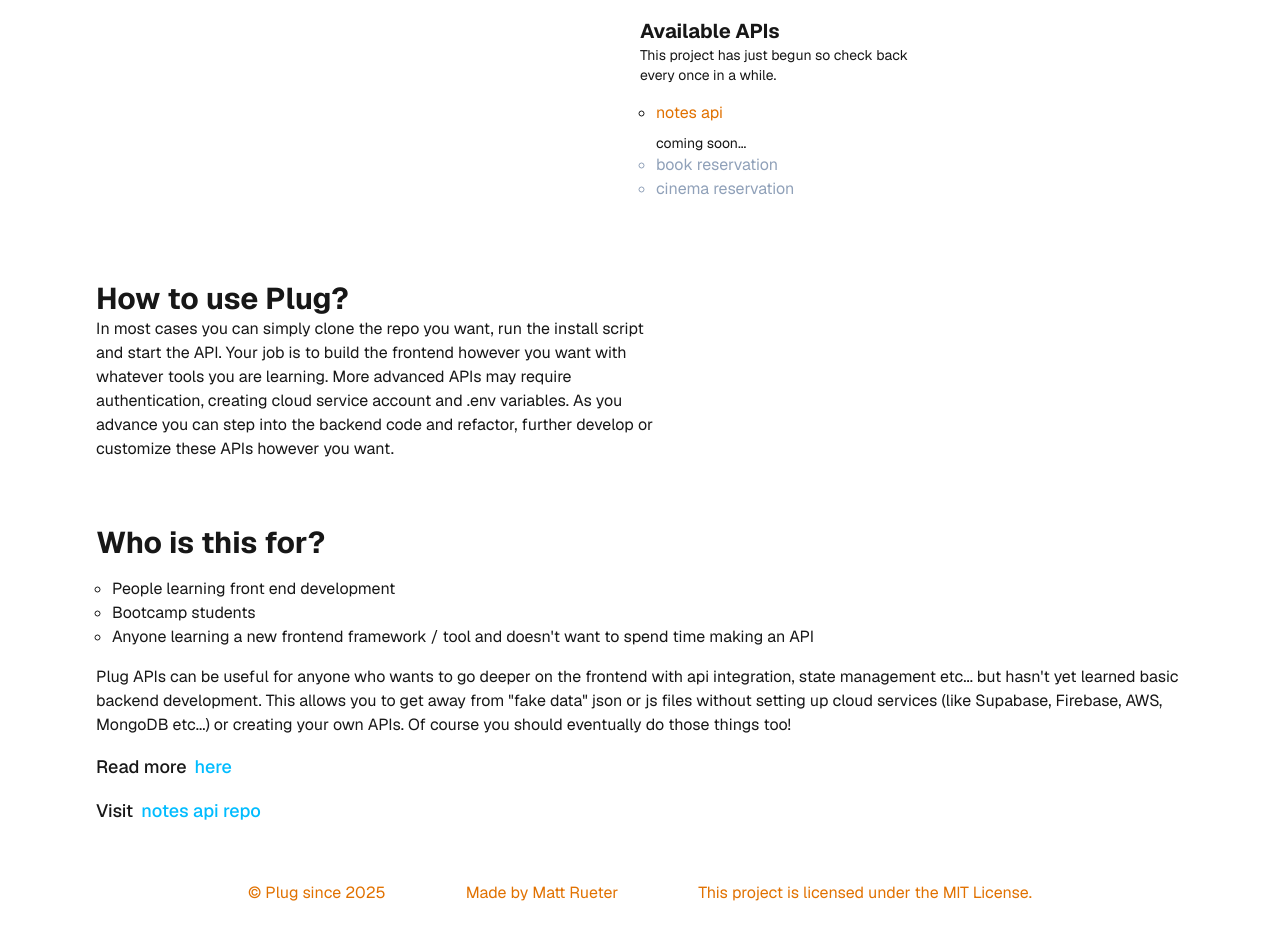
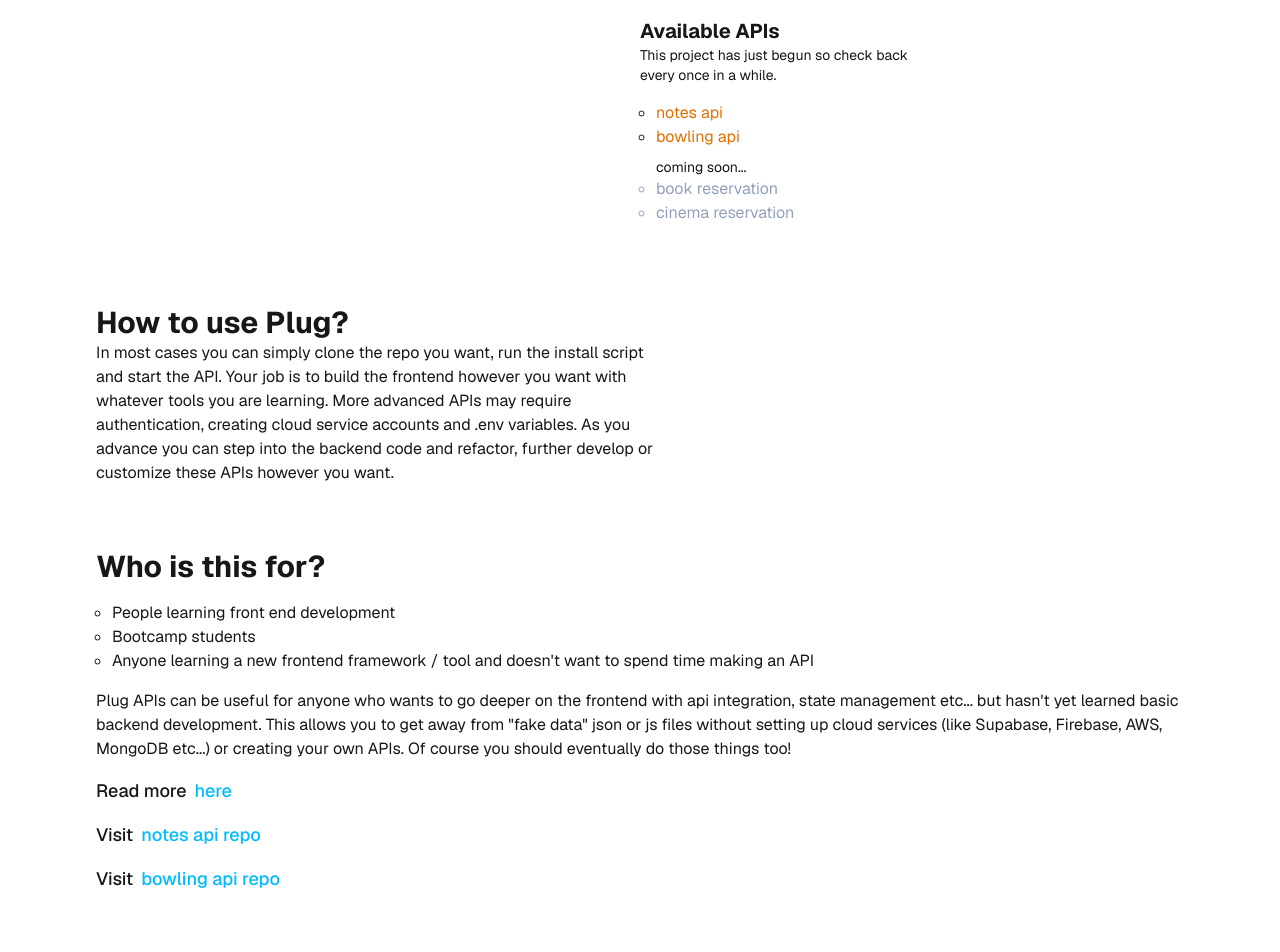
Before and after one commit to MattRueter/plug-website, a Next.js app: page / in a window 1280 px wide. Shown: the part 900-1852 px from the top of the page. Built offline with nearby package versions, Linux system fonts and the light colour scheme.

Commit message:
add bowling api

```diff
--- a/src/app/page.tsx
+++ b/src/app/page.tsx
@@ -46,6 +46,7 @@ export default function Home() {
         <div className="w-1/2 p-4">
           <ul className="">
             <li><a className= "text-amber-600" href="https://github.com/Plug-org/plug-notes-api" target="_blank">notes api</a></li>
+            <li><a className= "text-amber-600" href="https://github.com/Plug-org/plug-bowling-api" target="_blank">bowling api</a></li>
           </ul>
 
           <p className="text-sm mt-2">coming soon...</p>
@@ -64,7 +65,7 @@ export default function Home() {
           In most cases you can simply clone the repo you want,
           run the install script and start the API.
           Your job is to build the frontend however you want with whatever tools you are learning.
-          More advanced APIs may require authentication, creating cloud service account and .env variables.
+          More advanced APIs may require authentication, creating cloud service accounts and .env variables.
           As you advance you can step into the backend code and refactor, further develop or customize these APIs however you want.
         </span>
       </section>
@@ -87,11 +88,15 @@ export default function Home() {
         </span>
         <p className="mt-4 text-lg font-medium flex gap-2 items-center">
           Read more
-          <a className="text-sky-400" href="https://github.com/Plug-org#plug" target="_blank">here</a>
+          <a className="text-sky-400" href="https://github.com/Plug-org" target="_blank">here</a>
         </p>
         <p className="mt-4 text-lg font-medium flex gap-2 items-center">
           Visit
           <a className="text-sky-400" href="https://github.com/Plug-org/plug-notes-api" target="_blank">notes api repo</a>
+        </p>
+                <p className="mt-4 text-lg font-medium flex gap-2 items-center">
+          Visit
+          <a className="text-sky-400" href="https://github.com/Plug-org/plug-bowling-api" target="_blank">bowling api repo</a>
         </p>
       </section>
 
```
